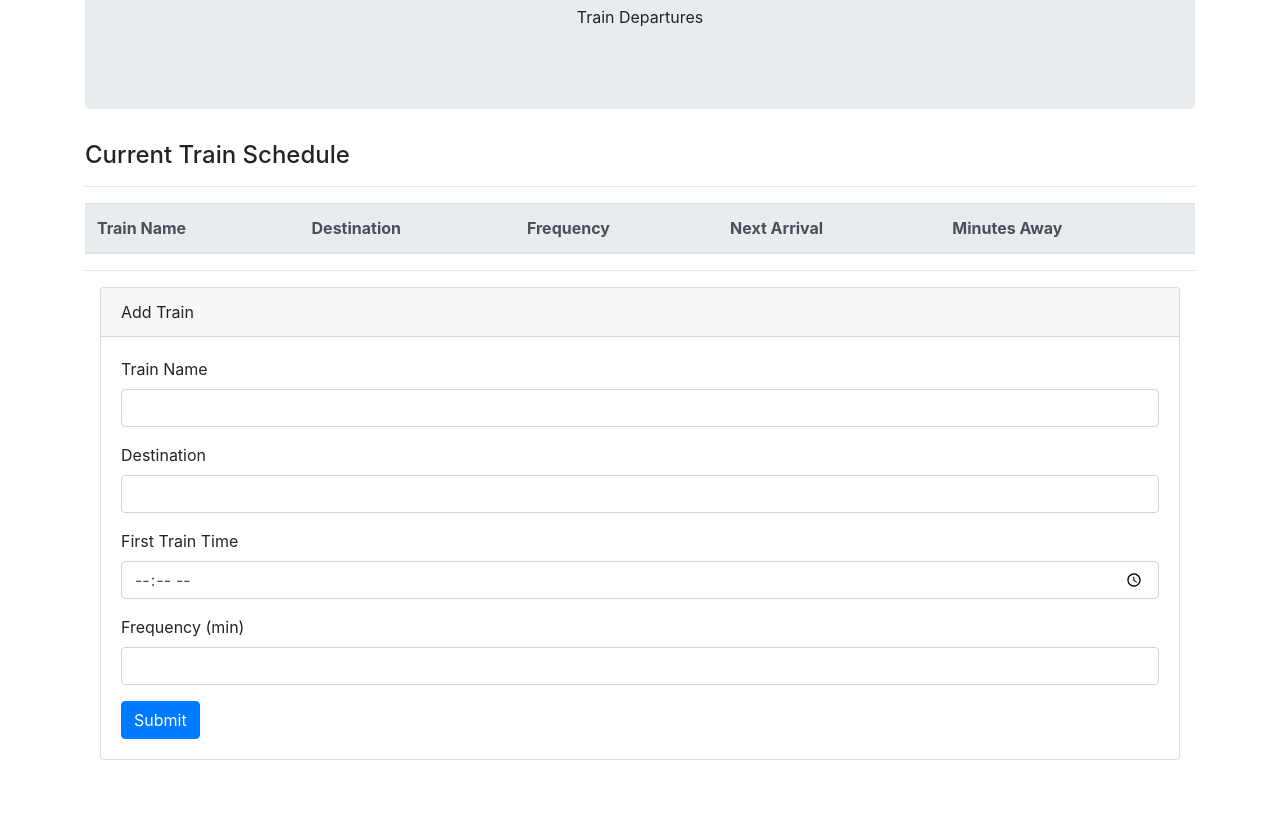
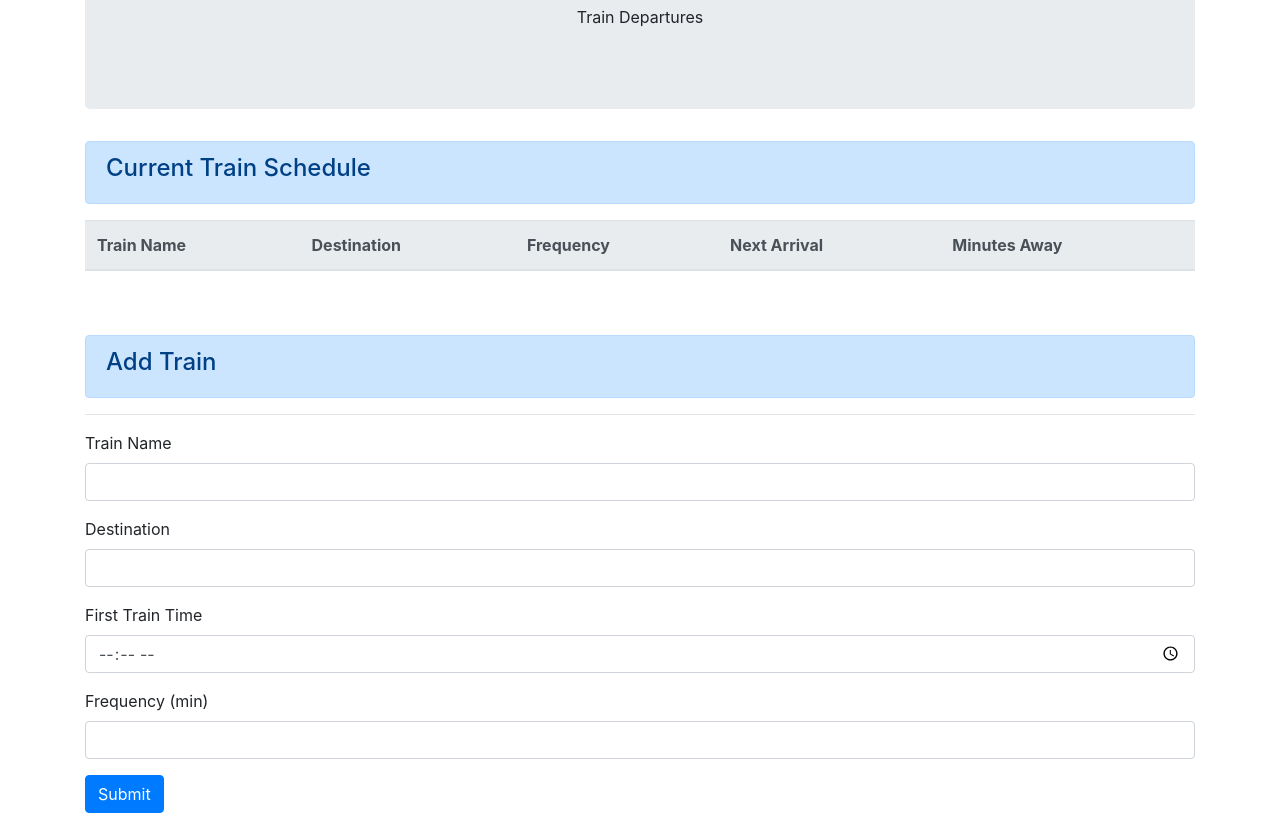
Before and after one commit to osmosismediainc/TrainArrivals, a plain HTML site: page index.html in a window 1280 px wide. Shown: the part 134-947 px from the top of the page. Before the commit the page ends 894 px from the top, so only its background shows below. Drawn offline with nearby package versions, Linux system fonts and the light colour scheme; no server answers.

Commit message:
small tweaks

```diff
--- a/assets/js/train.js
+++ b/assets/js/train.js
@@ -21,19 +21,18 @@ $("#add-train-btn").on("click", function (event) {
     // NEED WAY TO CAPTURE 24 HR TIME OR CONVERT TIME TO 24 HR
     var trainName = $("#train-name-input").val().trim();
     var trainDest = $("#destination-input").val().trim();
-    // THIS IS PROBABLY WRONG
     var trainFirst = moment($("#firstArrive-input").val().trim(), "HH:mm").format("");
     var trainFreq = $("#frequency-input").val().trim();
-    // temp object for holding input data
+    // local object for inputs
     var newTrain = {
         name: trainName,
         destination: trainDest,
         firstArrive: trainFirst,
         frequency: trainFreq
     };
-    // uploads train data to db
+    // pushes train info to firebase
     database.ref().push(newTrain);
-    // logs to console
+    // console log
     console.log(newTrain.name);
     console.log(newTrain.destination);
     console.log(newTrain.firstArrive);
@@ -66,7 +65,7 @@ database.ref().on("child_added", function (childSnapshot) {
     var currentTime = moment();
     console.log("Current Time: " + moment(currentTime).format('hh:mm A'));
     // current time in jumbotron
-    $(".check-time").text("Current Time: " + moment(currentTime).format('hh:mm A'));
+    $(".currentTime").text("Current Time: " + moment(currentTime).format('hh:mm A'));
     // difference between times
     var diffTime = moment().diff(moment(trainFirstConverted), "minutes");
     console.log("Difference in time: " + diffTime);
--- a/index.html
+++ b/index.html
@@ -26,13 +26,14 @@
         <div class="jumbotron text-center">
             <h1 class="display-4 heading">Trains</h1>
             <p class="heading">Train Departures</p>
-            <h3 class="check-time"></h3>
+            <h3 class="currentTime"></h3>
         </div>
         <div class="row">
             <div class="col-md-12">
 
-                        <h4>Current Train Schedule</h4>
-                        <hr />
+                <div class="alert alert-primary" role="alert">
+                    <h4>Current Train Schedule</h4>
+                  </div>
                         <table class="table table-dark" id="train-table">
                             <thead class="thead-light">
                                 <tr>
@@ -46,16 +47,15 @@
                             <tbody>
                             </tbody>
                         </table>
-                        <hr />
+
 
         </div>
     </div>
-    <div class="container">
-        <div class="card">
-            <div class="card-header">
-                Add Train
-            </div>
-            <div class="card-body">
+    <div class="mt-5">
+        <div class="alert alert-primary" role="alert">
+            <h4>Add Train</h4>
+          </div>
+                <hr />
                 <form>
                     <div class="form-group">
                         <label for="trainName">Train Name</label>
@@ -75,8 +75,6 @@
                     </div>
                     <button type="submit" class="btn btn-primary" id="add-train-btn">Submit</button>
                 </form>
-            </div>
-        </div>
     </div>
     <!-- javascript -->
     <script type="text/javascript" src="assets/js/train.js"></script>
```
